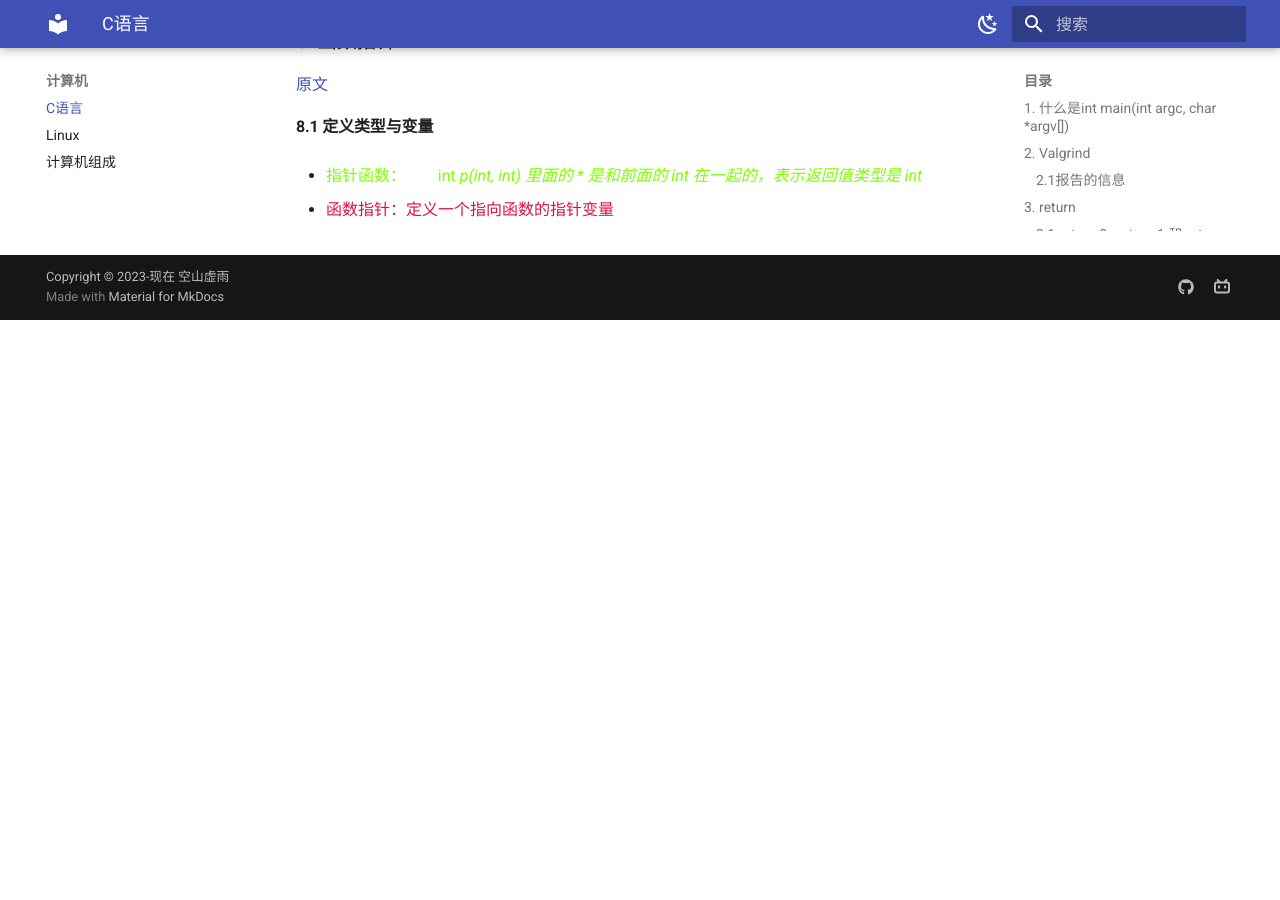
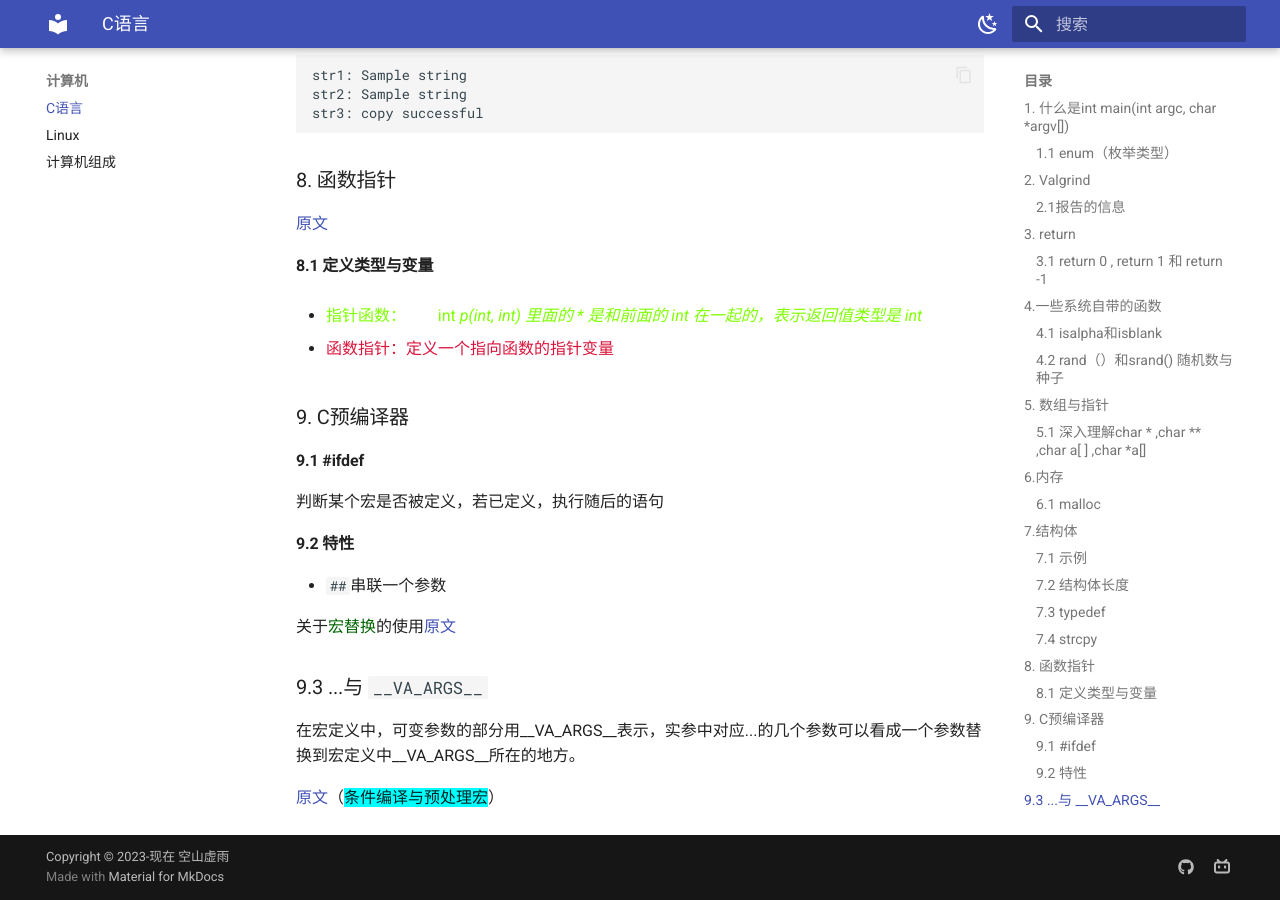
Before and after one commit to KongshanXuyu/zh-blog, an MkDocs documentation site: the page built from docs/计算机/C语言/文件.md, in a window 1280 px wide and 900 px high, scrolled down 4224 px. Built offline with MkDocs 1.6.1 and Material for MkDocs 9.7.7, drawn with Linux system fonts in a browser that asks for light colours; before the commit the page ends 4544 px from its top, so only the background shows below that; some of the changed text lies outside the part shown.

Commit message:
2023-12-09_21:37:18 update

```diff
--- a/docs/计算机/C语言/文件.md
+++ b/docs/计算机/C语言/文件.md
@@ -3,6 +3,13 @@
 ### 1. 什么是int main(int argc, char *argv[])
 
 [知乎上有完整解释](https://zhuanlan.zhihu.com/p/140534864 "详解")
+
+#### 1.1 enum（枚举类型）
+
+??? info"[原文](https://www.runoob.com/cprogramming/c-enum.html)"
+
+    enum weekday{sun=7,mon=1,tue,wed,thu,fri,sat}day；这时，sun 为 7，mon 为 1，以后元素顺次加 1，所以 sat 就是 6 了。
+
 
 ### 2. Valgrind
 
@@ -194,3 +201,22 @@ str3: copy successful
 - <font color=Chartreuse>指针函数：        int *p(int, int) 里面的 * 是和前面的 int 在一起的，表示返回值类型是 int*</font>
 
 - <font color=Crimson>函数指针：定义一个指向函数的指针变量</font>
+
+### 9. C预编译器
+
+#### 9.1 #ifdef
+
+ 判断某个宏是否被定义，若已定义，执行随后的语句
+
+#### 9.2 特性
+
+- `##`串联一个参数
+
+关于<font color=DarkGreen>宏替换</font>的使用[原文](https://blog.csdn.net/qq_33919450/article/details/121965599)
+
+### 9.3 ...与 `__VA_ARGS__`
+
+在宏定义中，可变参数的部分用__VA_ARGS__表示，实参中对应...的几个参数可以看成一个参数替
+换到宏定义中__VA_ARGS__所在的地方。
+
+[原文](https://blog.csdn.net/luolaihua2018/article/details/124067982)（<span style=background:Cyan>条件编译与预处理宏</span>）
```
